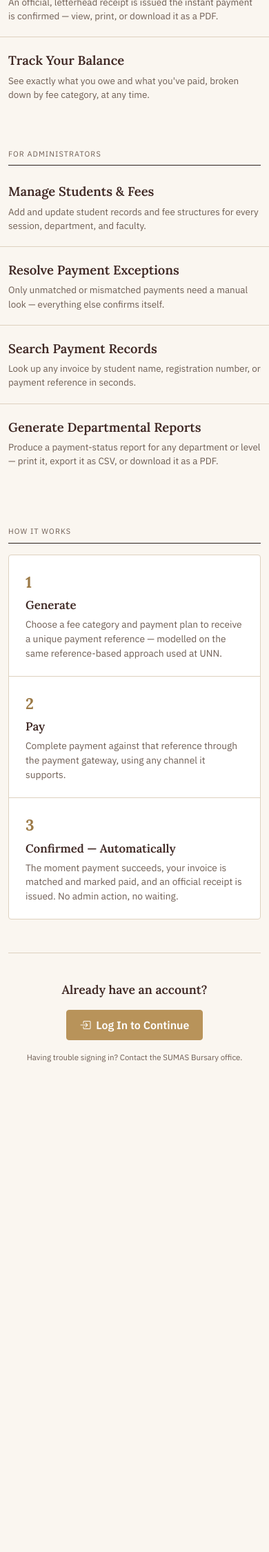
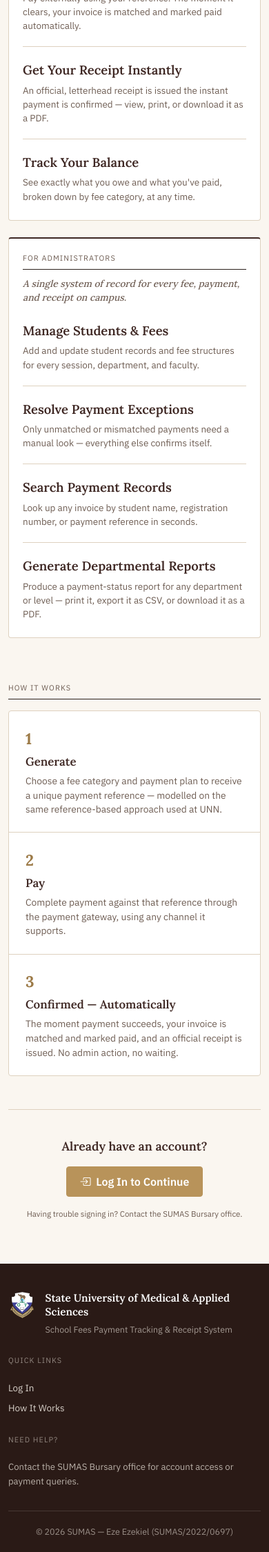
Before and after one commit to IsraelChisom/sumas-fees-system, a Flask app: page / in a window 390 px wide. Shown: the part 920-3170 px from the top of the page at 69% size. Before the commit the page ends 2460 px from the top, so only its background shows below. Run offline with Flask 3, Linux system fonts and the light colour scheme.

Commit message:
Give the public homepage a real institutional footer and fix responsiveness
The homepage had no footer at all — the single biggest tell that it
wasn't a real university site — plus a hero with no framing device and
capability lists floating with no visual anchor. Added a full-bleed
site footer (brand, quick links, Bursary contact, copyright bar),
wrapped the For Students/For Administrators columns in bordered panels
(reusing the existing .table-card top-rule idiom), and added a single
gold letterhead rule under the hero crest.

Also tightened responsiveness for phone/tablet visitors: the hero's
padding and title size are now clamp()-based instead of jumping at one
breakpoint, the student top strip keeps a short "SUMAS" wordmark below
the sm breakpoint instead of losing the brand name entirely, and the
new footer collapses to one column on small screens.

Documented the rationale in DESIGN_BRIEF.md alongside the existing
design-decision history.

Co-Authored-By: Claude Sonnet 5 <noreply@anthropic.com>
Claude-Session: https://claude.ai/code/session_01X5Mq1JhqiwNk8bBjvpVo4o

```diff
--- a/app/static/css/style.css
+++ b/app/static/css/style.css
@@ -1092,7 +1115,27 @@ a, .btn, .nav-link, .qa-item, .table-hover tbody tr {
 }
 .home-hero-link:hover { color: #fff; }
 
-.home-capabilities .record-action-row { padding: 1.25rem 1rem; }
+/* Each capability column becomes a bordered panel with the same top-rule
+   idiom as .table-card/.stat-tile elsewhere in the app, rather than a
+   list floating with no frame — gives the section real weight without
+   introducing a new "AI card" pattern (no shadow, no rounded corners on
+   every side, no icon). */
+.home-panel {
+  border: 1px solid var(--border);
+  border-top: 2px solid var(--espresso);
+  border-radius: var(--radius-sm);
+  background: var(--paper);
+  padding: 1.5rem 1.5rem .25rem;
+  height: 100%;
+}
+.home-panel-intro {
+  font-family: var(--font-heading);
+  font-style: italic;
+  font-size: .86rem;
+  color: var(--muted);
+  margin: .6rem 0 .25rem;
+}
+.home-panel .record-action-row { padding: 1.25rem 0; margin: 0; }
 
 .how-steps {
   border: 1px solid var(--border);
@@ -1139,9 +1182,77 @@ a, .btn, .nav-link, .qa-item, .table-hover tbody tr {
 }
 
 @media (max-width: 767.98px) {
-  .home-hero { padding: 2.25rem 1.25rem; }
-  .home-hero-title { font-size: 1.5rem; }
   .how-step { flex-direction: column; gap: .3rem; }
+  .home-panel { padding: 1.25rem 1.25rem .25rem; }
+}
+
+/* =====================================================================
+   19b. SITE FOOTER — home.html only (base.html's empty {% block footer
+   %} everywhere else). A real institutional footer, not a bare
+   copyright line: dark espresso band matching the record-strip/navbar,
+   brand + quick links + contact, hairline-divided bottom bar. Stacks to
+   one column on phones.
+===================================================================== */
+.site-footer {
+  background: var(--espresso-dark);
+  margin-top: clamp(2.5rem, 5vw, 4rem);
+  padding: 2.5rem 0 0;
+}
+.site-footer-grid {
+  display: grid;
+  grid-template-columns: 1.4fr 1fr 1fr;
+  gap: 2rem;
+  padding-bottom: 2rem;
+}
+.site-footer-brand { display: flex; align-items: flex-start; gap: .85rem; }
+.site-footer-crest { width: 40px; height: 40px; flex-shrink: 0; }
+.site-footer-crest img { width: 100%; height: 100%; object-fit: contain; }
+.site-footer-name {
+  font-family: var(--font-heading);
+  font-weight: 600;
+  font-size: .95rem;
+  color: #fff;
+  line-height: 1.35;
+}
+.site-footer-tagline {
+  font-family: var(--font-body);
+  font-size: .78rem;
+  color: rgba(245, 239, 230, .6);
+  margin-top: .3rem;
+}
+.site-footer-heading {
+  font-family: var(--font-body);
+  font-size: .68rem;
+  letter-spacing: .1em;
+  text-transform: uppercase;
+  color: rgba(245, 239, 230, .5);
+  margin-bottom: .8rem;
+}
+.site-footer-col { display: flex; flex-direction: column; gap: .55rem; }
+.site-footer-col a {
+  font-family: var(--font-body);
+  font-size: .84rem;
+  color: rgba(245, 239, 230, .85);
+}
+.site-footer-col a:hover { color: var(--gold); }
+.site-footer-text {
+  font-family: var(--font-body);
+  font-size: .82rem;
+  line-height: 1.55;
+  color: rgba(245, 239, 230, .7);
+  margin: 0;
+}
+.site-footer-bottom {
+  font-family: var(--font-body);
+  font-size: .78rem;
+  color: rgba(245, 239, 230, .55);
+  text-align: center;
+  border-top: 1px solid rgba(245, 239, 230, .14);
+  padding: 1.25rem 0;
+}
+
+@media (max-width: 767.98px) {
+  .site-footer-grid { grid-template-columns: 1fr; gap: 1.75rem; }
 }
 
 /* =====================================================================
--- a/app/templates/base.html
+++ b/app/templates/base.html
@@ -126,6 +126,7 @@
       <a class="brand-link" href="{{ url_for('index') }}">
         <div class="crest"><img src="{{ url_for('static', filename='images/sumas-crest.png') }}" alt="SUMAS crest"></div>
         <div class="wordmark d-none d-sm-block">State University of Medical &amp; Applied Sciences</div>
+        <div class="wordmark-short d-sm-none">SUMAS</div>
       </a>
       <div class="d-flex align-items-center gap-3">
         {% if g.user %}
@@ -147,6 +148,11 @@
     {{ self.content() }}
   </main>
 
+  {# Full-bleed site footer — empty on every page except home.html, which
+     overrides it. Lives outside the .container above so it can span the
+     full width like a real institutional site footer. #}
+  {% block footer %}{% endblock %}
+
 {% endif %}
 
 <script src="https://cdn.jsdelivr.net/npm/bootstrap@5.3.3/dist/js/bootstrap.bundle.min.js"></script>
--- a/app/templates/home.html
+++ b/app/templates/home.html
@@ -5,6 +5,7 @@
 
 <div class="home-hero">
   <div class="home-hero-crest"><img src="{{ url_for('static', filename='images/sumas-crest.png') }}" alt="SUMAS crest"></div>
+  <div class="home-hero-rule"></div>
   <div class="home-hero-eyebrow">State University of Medical &amp; Applied Sciences</div>
   <h1 class="home-hero-title">School Fees Payment Tracking &amp; Receipt System</h1>
   <p class="home-hero-desc">
@@ -20,9 +21,11 @@
   </div>
 </div>
 
-<div class="row g-5 home-capabilities">
+<div class="row g-4 g-lg-5 home-capabilities">
   <div class="col-lg-6">
+    <div class="home-panel">
       <div class="section-label mb-1">For Students</div>
+      <p class="home-panel-intro">Everything you need to settle your fees without a trip to the Bursary.</p>
       <div class="record-actions">
         <div class="record-action-row">
           <div>
@@ -50,9 +53,12 @@
         </div>
       </div>
     </div>
+  </div>
 
   <div class="col-lg-6">
+    <div class="home-panel">
       <div class="section-label mb-1">For Administrators</div>
+      <p class="home-panel-intro">A single system of record for every fee, payment, and receipt on campus.</p>
       <div class="record-actions">
         <div class="record-action-row">
           <div>
@@ -76,6 +82,7 @@
           <div>
             <div class="record-action-title">Generate Departmental Reports</div>
             <div class="record-action-desc">Produce a payment-status report for any department or level — print it, export it as CSV, or download it as a PDF.</div>
+          </div>
         </div>
       </div>
     </div>
@@ -118,3 +125,34 @@
 </div>
 
 {% endblock %}
+
+{% block footer %}
+<footer class="site-footer">
+  <div class="container">
+    <div class="site-footer-grid">
+      <div class="site-footer-brand">
+        <div class="site-footer-crest"><img src="{{ url_for('static', filename='images/sumas-crest.png') }}" alt="SUMAS crest"></div>
+        <div>
+          <div class="site-footer-name">State University of Medical &amp; Applied Sciences</div>
+          <div class="site-footer-tagline">School Fees Payment Tracking &amp; Receipt System</div>
+        </div>
+      </div>
+
+      <div class="site-footer-col">
+        <div class="site-footer-heading">Quick Links</div>
+        <a href="{{ url_for('auth.login') }}">Log In</a>
+        <a href="#how-it-works">How It Works</a>
+      </div>
+
+      <div class="site-footer-col">
+        <div class="site-footer-heading">Need Help?</div>
+        <p class="site-footer-text">Contact the SUMAS Bursary office for account access or payment queries.</p>
+      </div>
+    </div>
+
+    <div class="site-footer-bottom">
+      &copy; {{ current_year }} SUMAS &mdash; Eze Ezekiel (SUMAS/2022/0697)
+    </div>
+  </div>
+</footer>
+{% endblock %}
```
Also changed, not shown: other parts of app/static/css/style.css (+29 -6 lines), DESIGN_BRIEF.md (+43 -0 lines). Lines whose indentation alone changed are shown as unchanged.
